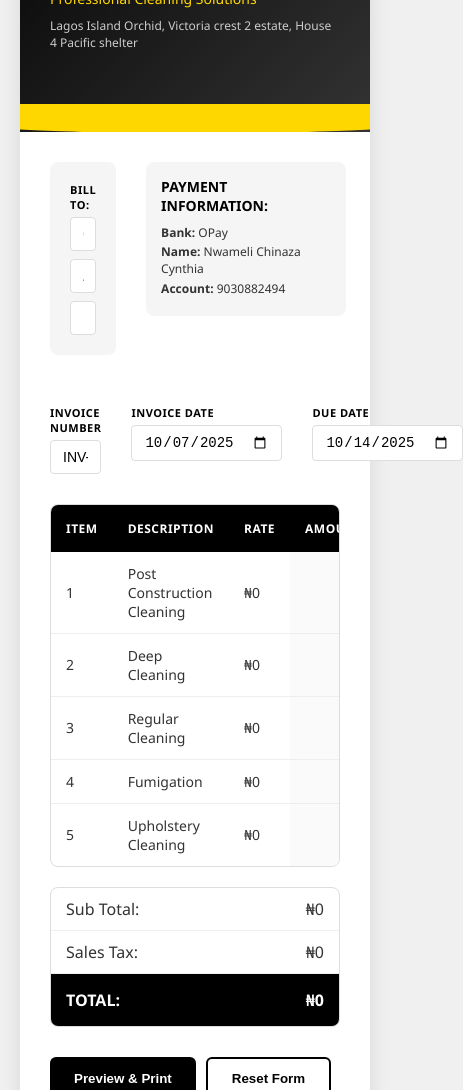
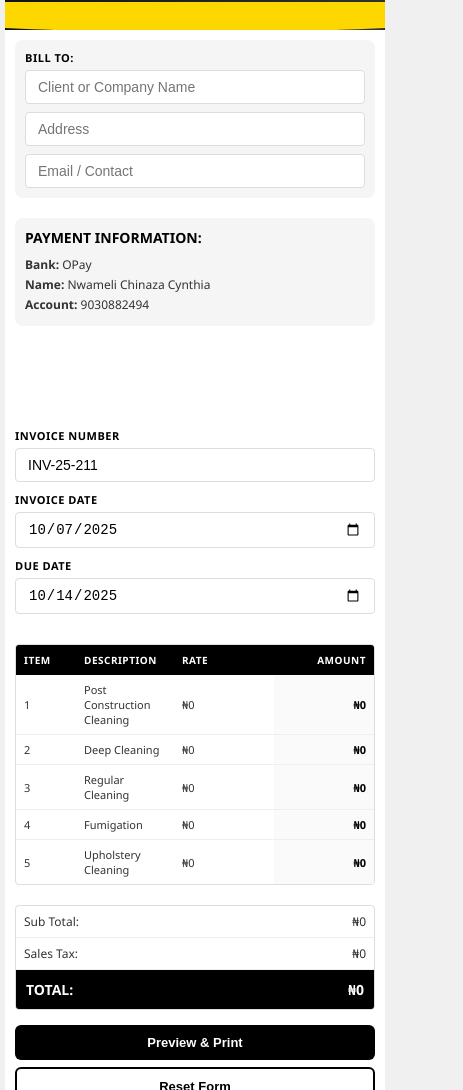
Before and after one commit to BlessingEmejulu/naza-invoice-app, a plain HTML site: page index.html in a window 390 px wide. Shown: the part 227-1317 px from the top of the page, 463 px wide, since content can reach past the window. Drawn offline with Linux system fonts and the light colour scheme.

Commit message:
Add mobile responsive styles for invoice layout

```diff
--- a/styles.css
+++ b/styles.css
@@ -349,3 +349,100 @@ button {
         width: 100%;
     }
 }
+/* Mobile Responsive Styles */
+@media (max-width: 600px) {
+    body {
+        padding: 5px;
+    }
+    .app {
+        max-width: 100%;
+        margin: 0;
+        box-shadow: none;
+        border-radius: 0;
+    }
+    .invoice-header {
+        padding: 24px 10px 40px;
+    }
+    .company-logo {
+        width: 44px;
+        height: 44px;
+        font-size: 11px;
+        margin-bottom: 10px;
+    }
+    .company-name {
+        font-size: 18px;
+        margin-bottom: 3px;
+    }
+    .company-tagline {
+        font-size: 11px;
+        margin-bottom: 6px;
+    }
+    .company-address {
+        font-size: 10px;
+        margin-bottom: 10px;
+    }
+    .invoice-title {
+        position: static;
+        text-align: left;
+        margin-top: 10px;
+        right: unset;
+        top: unset;
+    }
+    .invoice-title h1 {
+        font-size: 22px;
+        margin-bottom: 2px;
+    }
+    .invoice-number, .invoice-date {
+        font-size: 11px;
+    }
+    .invoice-body {
+        padding: 10px;
+    }
+    .section-row {
+        flex-direction: column;
+        gap: 10px;
+        margin-bottom: 10px;
+    }
+    .bill-to-section, .payment-info {
+        padding: 10px;
+        margin-bottom: 10px;
+    }
+    .table-container {
+        margin-bottom: 10px;
+        border-radius: 4px;
+    }
+    table {
+        font-size: 12px;
+    }
+    .table-header th {
+        padding: 8px;
+        font-size: 10px;
+    }
+    tbody td {
+        padding: 7px 8px;
+        font-size: 11px;
+    }
+    .totals-section {
+        max-width: 100%;
+        margin-left: 0;
+        border-radius: 4px;
+    }
+    .total-row {
+        padding: 7px 8px;
+        font-size: 12px;
+    }
+    .total-row.final {
+        padding: 10px;
+        font-size: 14px;
+    }
+    .controls {
+        flex-direction: column;
+        gap: 7px;
+        margin-top: 15px;
+    }
+    button {
+        padding: 10px 0;
+        font-size: 13px;
+        width: 100%;
+    }
+}
```
